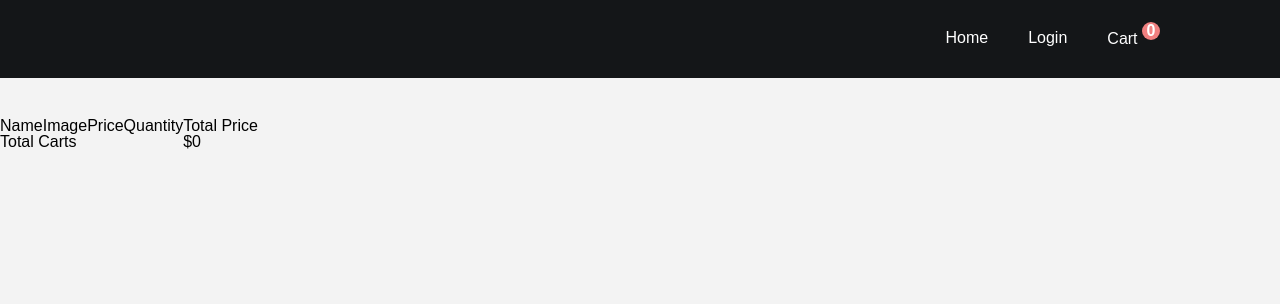
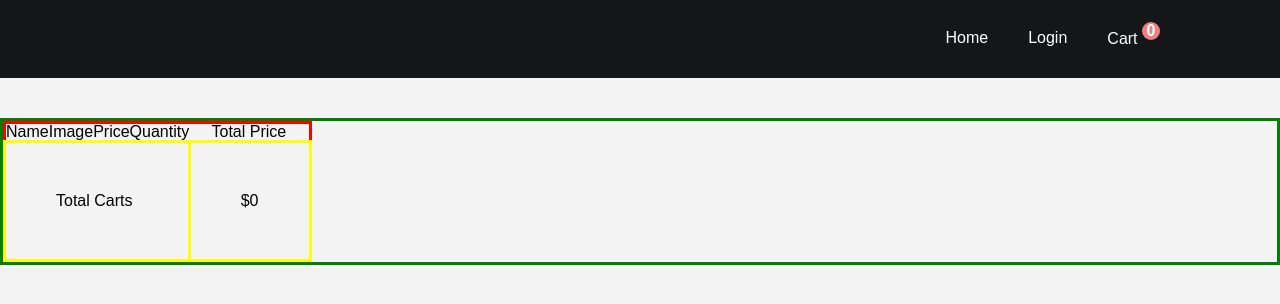
Before and after one commit to april5622/ordering-food-online, a React (Create React App) app in the folder food-online/: page /cart in a window 1280 px wide. Shown: the top 304 px of the page. Built offline with nearby package versions, Linux system fonts and the light colour scheme.

Commit message:
fixed dishes name for cart in reducer

```diff
--- a/food-online/src/components/ShoppingCart/ShoppingCart.js
+++ b/food-online/src/components/ShoppingCart/ShoppingCart.js
@@ -1,6 +1,7 @@
 import React from 'react';
 import { connect } from 'react-redux';
 import { DeleteCart, IncreaseQuantity, DecreaseQuantity } from "../../state/action/index";
+import "../../css/ShoppingCart.css";
 
 const ShoppingCart = (props, DeleteCart, IncreaseQuantity, DecreaseQuantity) => {
 
@@ -17,6 +18,8 @@ const ShoppingCart = (props, DeleteCart, IncreaseQuantity, DecreaseQuantity) =>
         let new_price = Number(currency.replace(/[^0-9.-]+/g,""));
         return Number(new_price * tonggia).toLocaleString('en-US');
     }
+
+    console.log("listcart",listCart)
 
     return (
         <div className="shoppingcart-page">
@@ -36,16 +39,17 @@ const ShoppingCart = (props, DeleteCart, IncreaseQuantity, DecreaseQuantity) =>
                 <tbody>
                 {
                     listCart.map((item,key)=>{
+                        console.log("itemdish", item.dish)
                         return(
                             <tr key={key}>
-                            <td><button className="badge badge-danger" onClick={()=>DeleteCart(key)}>X</button></td>
-                            <td>{item.name}</td>
+                            <td><button className="btn-delete" onClick={()=>DeleteCart(key)}>X</button></td>
+                            <td className="dish">{item.dish}</td>
                             <td><img src={item.photo} style={{width:'100px',height:'80px'}}/></td>
                             <td>{item.price}</td>
                             <td>
-                                    <button className="btn btn-primary"  onClick={()=>DecreaseQuantity(key)}>-</button>
-                                    <span className="btn btn-info">{item.quantity}</span>
-                                    <button className="btn btn-primary" onClick={()=>IncreaseQuantity(key)}>+</button>
+                                    <button className="btn-quantity"  onClick={()=>DecreaseQuantity(key)}>-</button>
+                                    <span className="btn-span">{item.quantity}</span>
+                                    <button className="btn-quantity" onClick={()=>IncreaseQuantity(key)}>+</button>
                             </td>
                             <td>${totalPrice(item.price,item.quantity)}</td>
                         </tr>
@@ -67,6 +71,7 @@ const ShoppingCart = (props, DeleteCart, IncreaseQuantity, DecreaseQuantity) =>
     )
 }
 
+
 const mapStateToProps = state => {
     return {
         props: state._reducer,
--- /dev/null
+++ b/food-online/src/css/ShoppingCart.css
@@ -0,0 +1,42 @@
+thead{
+    border: solid red;
+}
+
+.row {
+    border: solid green;
+}
+
+tbody{
+    border: solid blue;
+    margin: 10px;
+
+}
+
+td{
+    border: solid yellow;
+    margin: 10px;
+    padding: 50px;
+    width: auto;
+
+
+}
+
+.dish{
+    color: black;
+    border: solid orange;
+
+}
+
+.btn-delete{
+    padding: 10px;
+    cursor: pointer;
+}
+
+.btn-quantity{
+    padding: 10px;
+    margin: 5px;
+}
+
+.btn-span{
+    padding: 10px;
+}
--- a/food-online/src/state/reducer/index.js
+++ b/food-online/src/state/reducer/index.js
@@ -127,7 +127,7 @@ export const reducer = (state = initialState, action) => {
         let cart = {
           id:action.payload.id,
           quantity:1,
-          name:action.payload.name,
+          dish:action.payload.dish,
           photo:action.payload.photo,
           price:action.payload.price
         }
@@ -145,7 +145,7 @@ export const reducer = (state = initialState, action) => {
             let _cart = {
                 id:action.payload.id,
                 quantity:1,
-                name:action.payload.name,
+                dish:action.payload.dish,
                 photo:action.payload.photo,
                 price:action.payload.price
             }
```
Also changed, not shown: food-online/src/components/ShoppingCart/ShoppingCartItem.js (deleted, +0 -11 lines).
